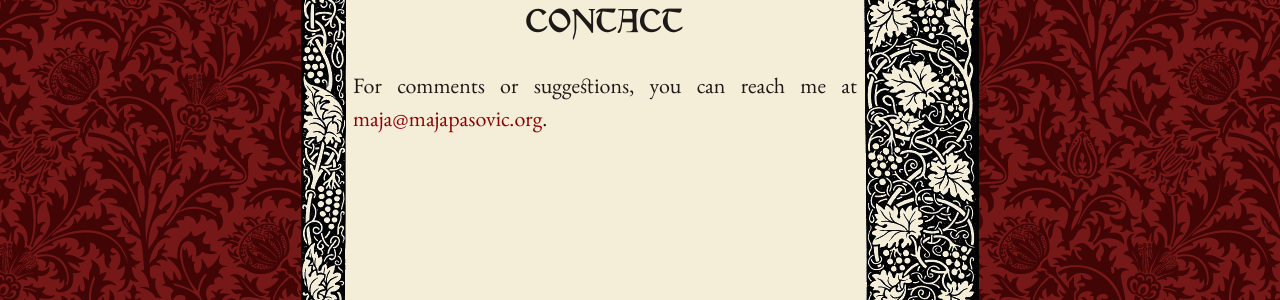
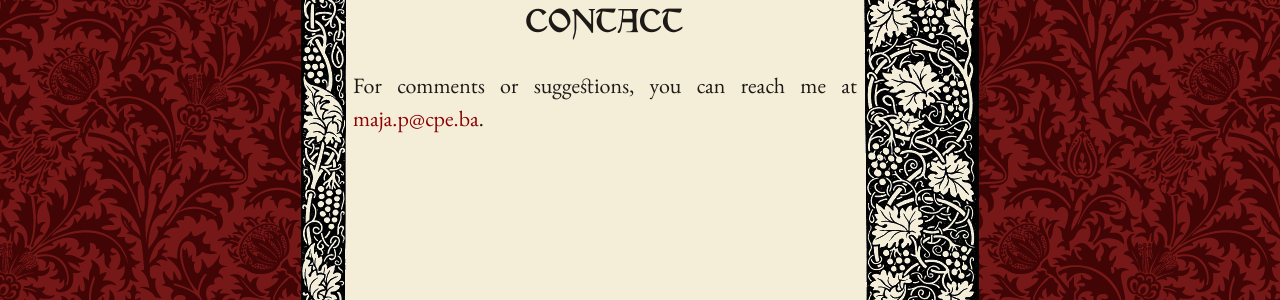
Before and after one commit to mpasovic/majapasovic.org, a Jekyll site: the page built from contact.md, in a window 1280 px wide. Shown: the part 123-423 px from the top of the page. Built offline with Jekyll 4.4.1, drawn with Linux system fonts in a browser that asks for light colours; nearby versions of some CDN libraries.

Commit message:
Updated contact.md

```diff
--- a/contact.md
+++ b/contact.md
@@ -5,4 +5,4 @@
 ---
 
 
-For comments or suggestions, you can reach me at [{{ site.email }}](mailto:{{ site.email }}).
+For comments or suggestions, you can reach me at [maja.p@cpe.ba]().
```
